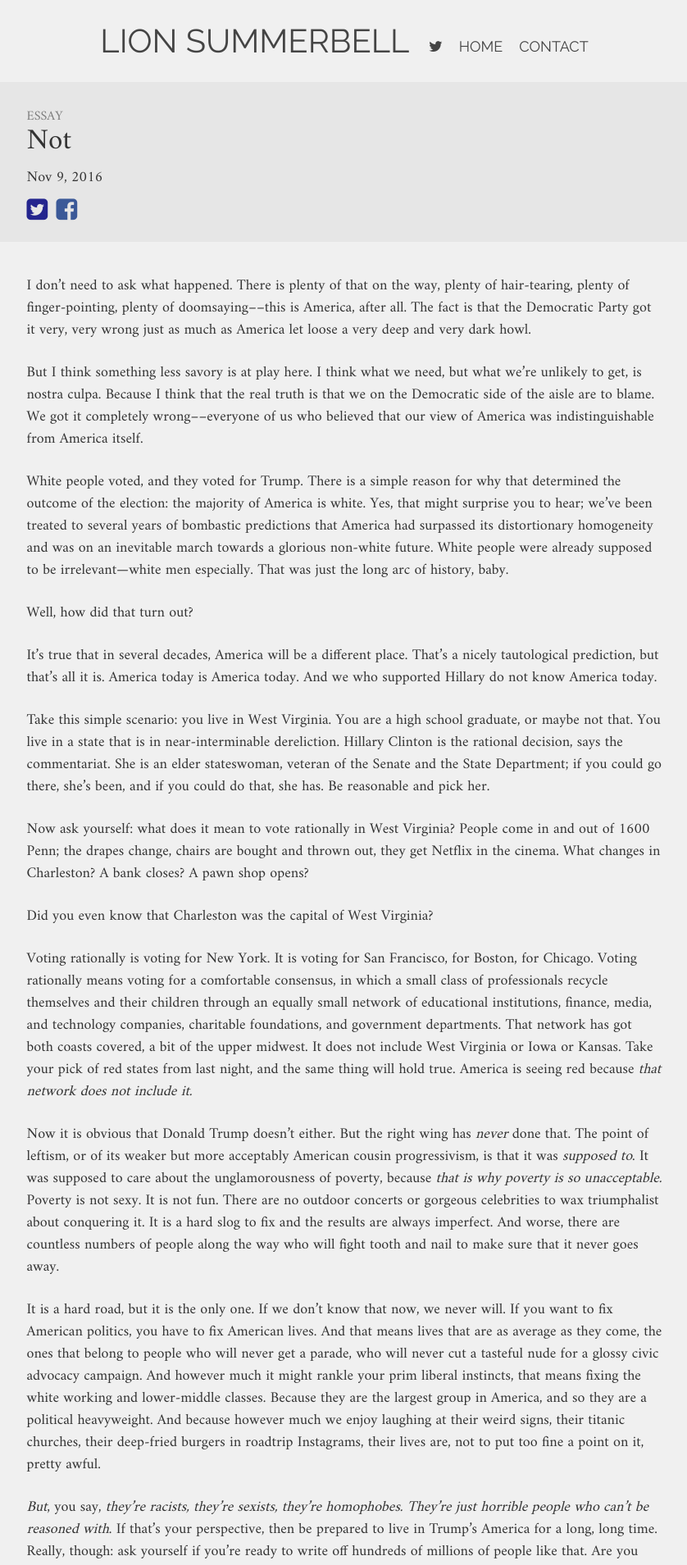
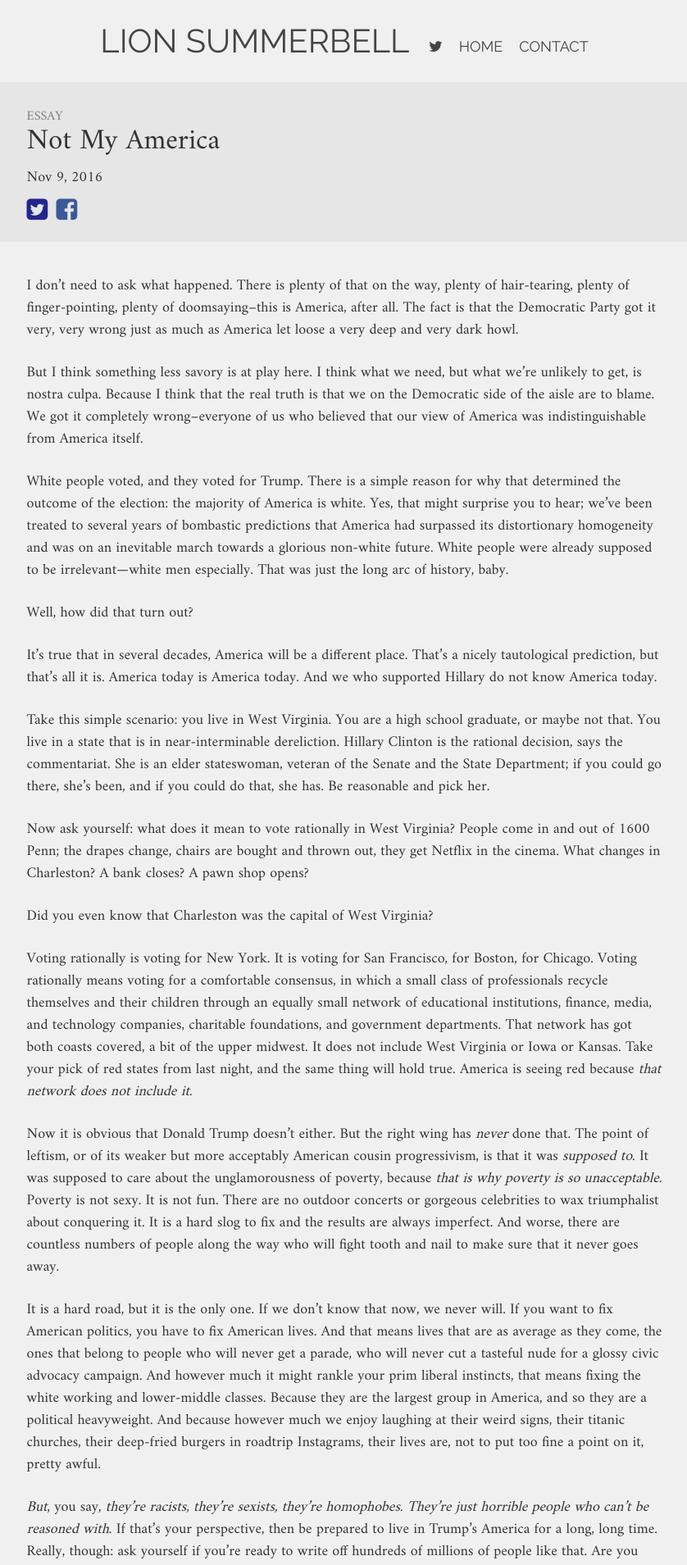
Before and after one commit to smmbll/smmbll.github.io, a Jekyll site: the page built from _posts/2016-11-09-not-my-america.md, in a window 1280 px wide. Shown: the top 1909 px of the page at 82% size, without its empty margins (220-1058 px from the left). Built offline with Jekyll 4.4.1, drawn with Linux system fonts in a browser that asks for light colours; some of the changed text lies outside the part shown.

Commit message:
layout update

```diff
--- a/_layouts/home.html
+++ b/_layouts/home.html
@@ -44,7 +44,7 @@
         {% endif %}
       </div>
     </div>
-    {% for post in site.posts %}
+    {% for post in site.posts[:2] %}
     {% capture modulo %}{{ forloop.index | modulo: 3 }}{% endcapture %}
       {% if forloop.index > 1 %}
         {% if modulo == '2' %}
--- a/_posts/2016-11-09-not-my-america.md
+++ b/_posts/2016-11-09-not-my-america.md
@@ -1,13 +1,13 @@
 ---
 layout: post
-title:  Not
+title:  Not My America
 date:   2016-11-09 13:15:00 +0200
 author: Lion Summerbell
 type: essay
 ---
-I don’t need to ask what happened. There is plenty of that on the way, plenty of hair-tearing, plenty of finger-pointing, plenty of doomsaying––this is America, after all. The fact is that the Democratic Party got it very, very wrong just as much as America let loose a very deep and very dark howl.
+I don’t need to ask what happened. There is plenty of that on the way, plenty of hair-tearing, plenty of finger-pointing, plenty of doomsaying–this is America, after all. The fact is that the Democratic Party got it very, very wrong just as much as America let loose a very deep and very dark howl.
 
-But I think something less savory is at play here. I think what we need, but what we’re unlikely to get, is nostra culpa. Because I think that the real truth is that we on the Democratic side of the aisle are to blame. We got it completely wrong––everyone of us who believed that our view of America was indistinguishable from America itself.
+But I think something less savory is at play here. I think what we need, but what we’re unlikely to get, is nostra culpa. Because I think that the real truth is that we on the Democratic side of the aisle are to blame. We got it completely wrong–everyone of us who believed that our view of America was indistinguishable from America itself.
 
 White people voted, and they voted for Trump. There is a simple reason for why that determined the outcome of the election: the majority of America is white. Yes, that might surprise you to hear; we’ve been treated to several years of bombastic predictions that America had surpassed its distortionary homogeneity and was on an inevitable march towards a glorious non-white future. White people were already supposed to be irrelevant—white men especially. That was just the long arc of history, baby.
 
@@ -31,4 +31,4 @@
 
 Now try to picture a life in which nobody cared about whether you understood yourself. Imagine living a life in which _nobody cared_.  The truth is that you couldn’t. Because if you’re reading this, you’ve almost certainly lived a life whose privilege was the greatest of them all: _people cared_. They cared about you. They still care about you. They expend untold amounts of effort making sure that you feel good, that you get what you want. Can’t you spare a little bit of circumspection for those who have never, and will never, have that? Can’t you use your lofty vantage point to look past their rhetoric to the problems that drive it, and all of your economic and educational power to actually _fix_ them?
 
-You can make your cities as sexually permissive as you want. You can banish gender from your bathrooms. You can ensure that your office looks like a Benetton ad (also ensuring that everyone in it is economically homogenous––would be uncomfortable to work with them if they didn’t share your references). And you can pat yourself on the back in a ceaseless stream of self-promoting videos that celebrate every last little bit of you. You can do that. But the cost of your satisfaction––if that sort of praise can ever really bring you that––is ceding the political ground to the hundreds of millions of people who are implicitly denied access to all of that, because they don’t turn out to be exactly like you. You see, they vote. And this isn’t the first time we’ve seen that, however shocked the national conscience is every time it does. It’s simple economics, people. Scarcity is value. How powerful must that one day in four years be when you don’t exist the other 1459?
+You can make your cities as sexually permissive as you want. You can banish gender from your bathrooms. You can ensure that your office looks like a Benetton ad (also ensuring that everyone in it is economically homogenous–would be uncomfortable to work with them if they didn’t share your references). And you can pat yourself on the back in a ceaseless stream of self-promoting videos that celebrate every last little bit of you. You can do that. But the cost of your satisfaction–if that sort of praise can ever really bring you that–is ceding the political ground to the hundreds of millions of people who are implicitly denied access to all of that, because they don’t turn out to be exactly like you. You see, they vote. And this isn’t the first time we’ve seen that, however shocked the national conscience is every time it does. It’s simple economics, people. Scarcity is value. How powerful must that one day in four years be when you don’t exist the other 1459?
--- a/assets/css/styles.scss
+++ b/assets/css/styles.scss
@@ -157,6 +157,7 @@
     }
 
     &.latest {
+      border-right: 2px solid $tile-1;
       .latest-marker {
         color: $red;
         text-transform:uppercase;
```
